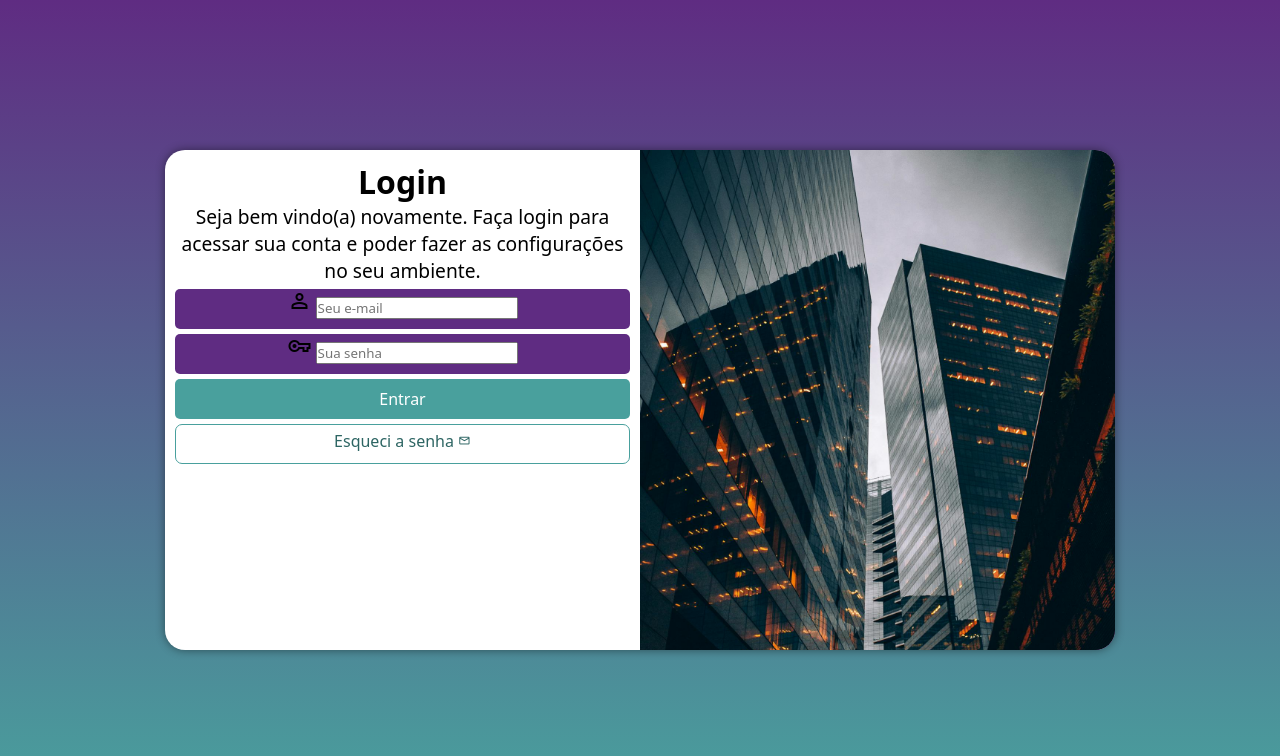
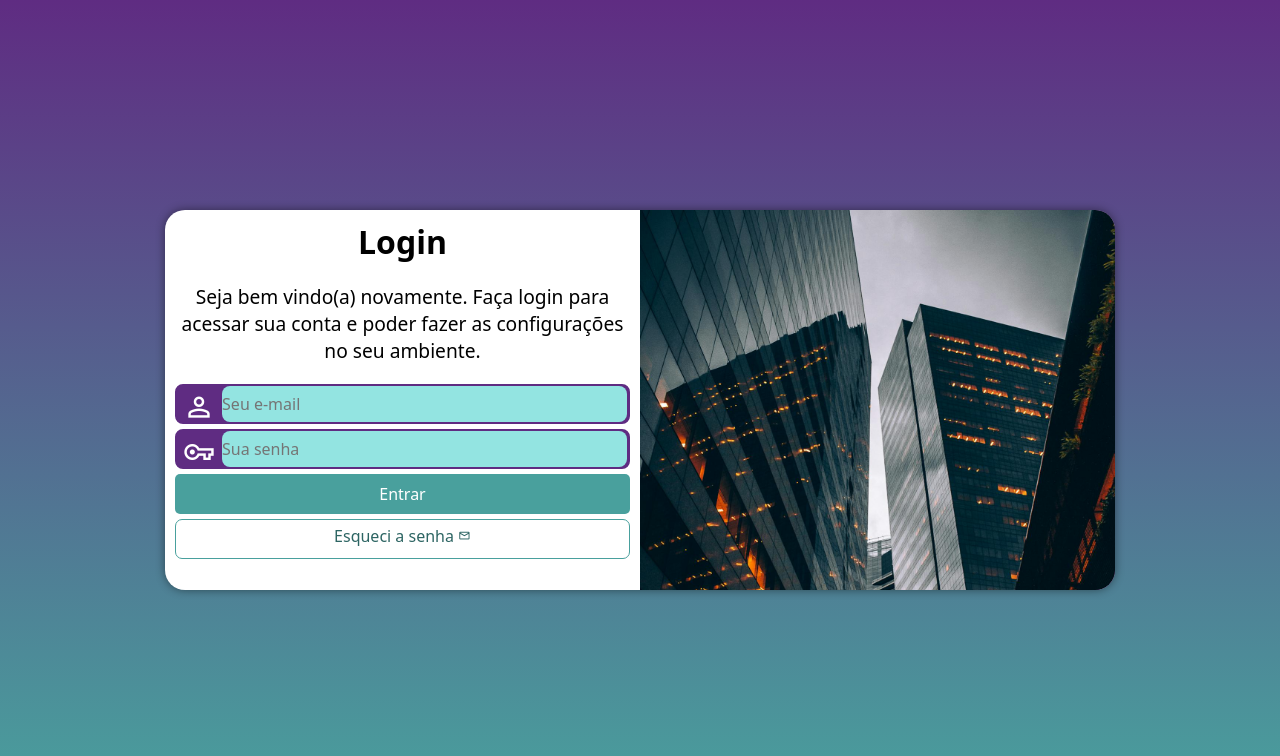
Before and after one commit to andrealmeidacb/projeto-login, a plain HTML site: page index.html in a window 1280 px wide. Drawn offline with nearby package versions, Linux system fonts and the light colour scheme.

Commit message:
projeto finalizado

```diff
--- a/estilos/media-query.css
+++ b/estilos/media-query.css
@@ -9,13 +9,14 @@ Desktop: 992px até 1200px
 Grandes telas: acima de 1200px
 */
 
-@media screen and (min-width: 768px) and (max-width:992px) {
+@media screen and (min-width: 768px) and (max-width:992px) { /* CONFIGURAÇÃO PARA TABLET */
     body{
         background-image: linear-gradient(to top, #49a09d, #5f2c82);
     }
 
     section#login{
         width: 80vw;
+        height: 300px;
     }
 
     section#login > div#imagem{
@@ -37,6 +38,7 @@ Grandes telas: acima de 1200px
 
     section#login{
         width: 950px;
+        height: 380px;
     }
 
     section#login > div#imagem{
@@ -57,6 +59,7 @@ Grandes telas: acima de 1200px
 
     div#formulario > p{
         font-size: 1.2em;
+        margin: 20px 0px;
     }
 
 }
--- a/estilos/style.css
+++ b/estilos/style.css
@@ -29,7 +29,6 @@ section#login{
     position: absolute;
     top: 50%;
     left: 50%;
-    transform: translate(-50%, -50%);
     overflow: hidden;
 
     background-color: white;
@@ -40,6 +39,7 @@ section#login{
     );
     transition: width 0.3s, height 0.3s;
     transition-timing-function: ease;
+    transform: translate(-50%, -50%);
 }
 
 section#login > div#imagem{
@@ -65,10 +65,11 @@ div#formulario > p{
 
 form > div.campo{
     background-color: #5f2c82;
+    border: 2px solid #5f2c82;
     display: block;
     width: 100%;
     height: 40px;
-    border-radius: 5px;
+    border-radius: 8px;
     margin: 5px 0px;
 }
 
@@ -76,7 +77,27 @@ div.campo > label{
     display: none;
 }
 
+div.campo > span{
+    color: white;
+    /*background-color: black;*/
+    font-size: 2em;
+    width: 40px;
+    padding: 5px;
+}
 
+div.campo > input{
+    background-color: #93e4e1;
+    font-size: 1em;
+    width: calc(100% - 46px);
+    height: 100%;
+    border: 0px;
+    border-radius: 8px;
+    transform: translatey(-13px);
+}
+
+div.campo > input:focus-within{
+    background-color: white;
+}
 
 form > input[type=submit]{
     display: block;
```
